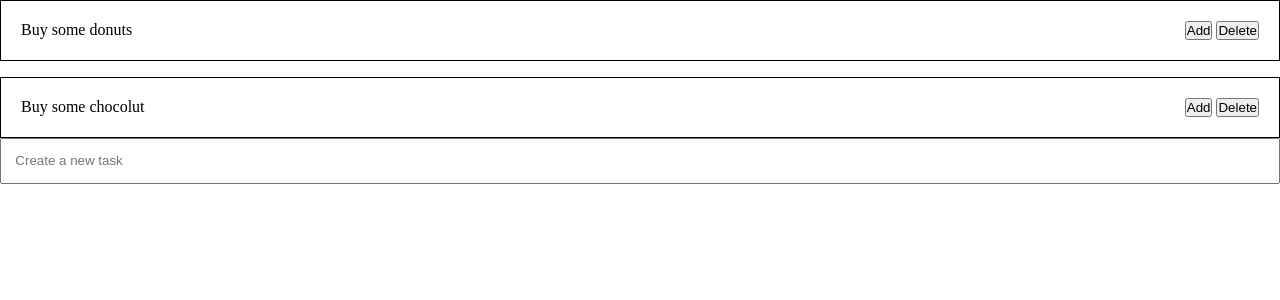
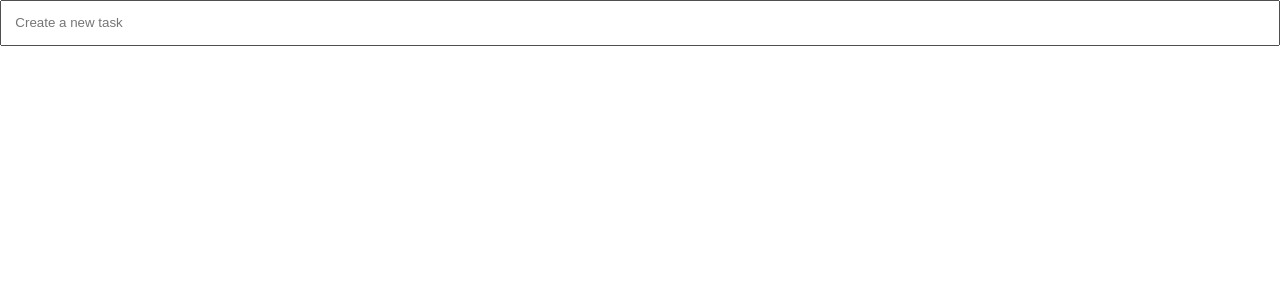
Before and after one commit to ImalKesara/TodoList_app-V2, a Svelte app: page / in a window 1280 px wide. Shown: the top 300 px of the page. Built offline with nearby package versions, Linux system fonts and the light colour scheme.

Commit message:
removed default values of items arrys

```diff
--- a/src/App.svelte
+++ b/src/App.svelte
@@ -4,19 +4,7 @@
 	import type { Task } from './model.ts';
 
 
-	let items:Task[] =[
-    {
-      id : "1",
-      title : "Buy some donuts",
-      completed : false,
-    },
-    {
-      id : "2",
-      title : "Buy some chocolut",
-      completed : false,
-    }
-
-  ];
+	let items:Task[] =[];
 
 </script>
 
```
Also changed, not shown: src/components/TodoitemCreate.svelte (+7 -0 lines).
